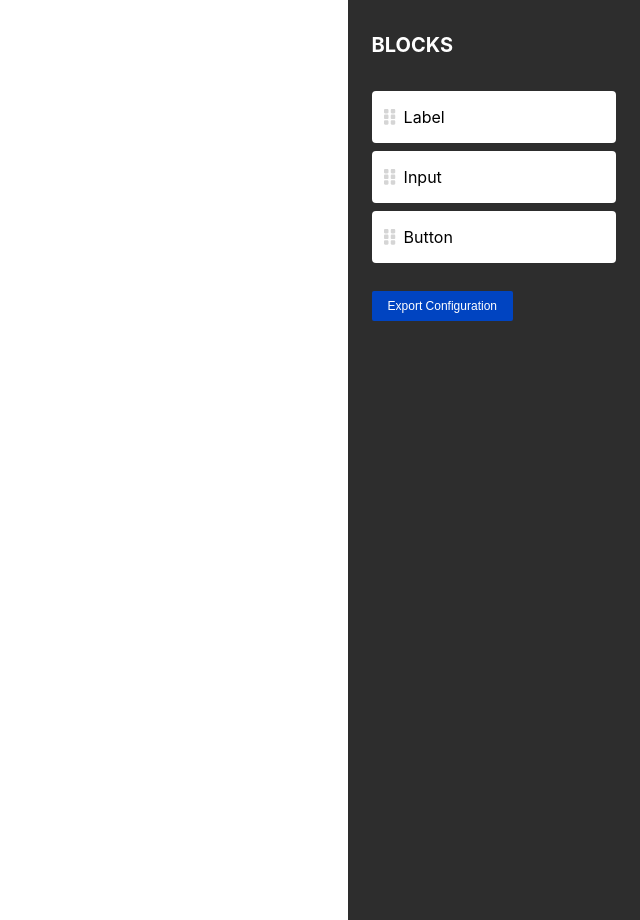
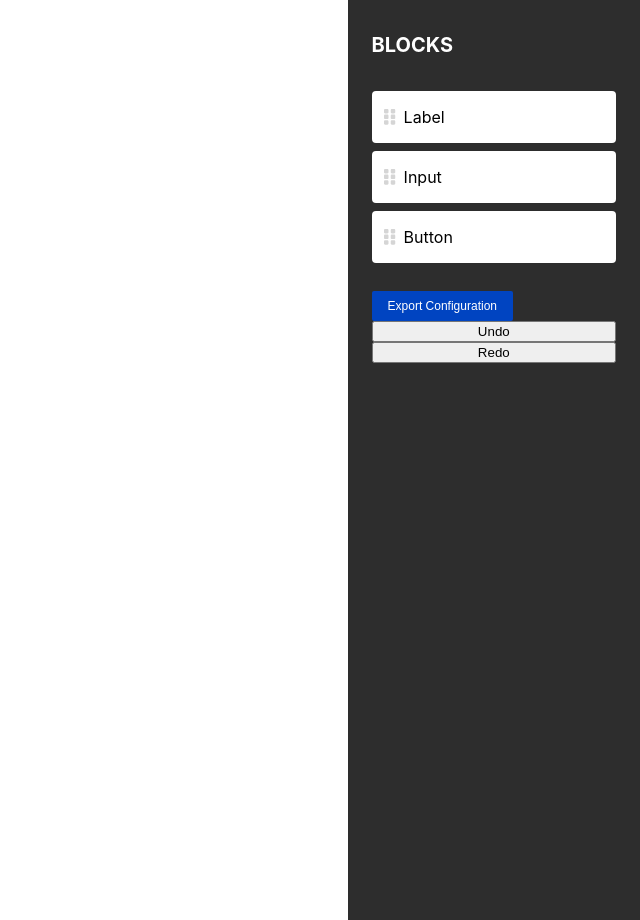
Before and after one commit to ssaumyaa7/Mini-Page-Builder, a React (Create React App) app: page / in a window 1280 px wide. Shown: the whole page, without its empty margins (640-1280 px from the left). Built offline with nearby package versions, Linux system fonts and the light colour scheme.

Commit message:
undo redo functionality added

```diff
--- a/src/containers/miniBuilderContainer.js
+++ b/src/containers/miniBuilderContainer.js
@@ -8,17 +8,40 @@ const miniBuilderContainer = (WrappedComponent) => () => {
   const [currentEl, setCurrentEl] = useState(null);
 
   // Memoize localStorage value
-  const storedListString = useMemo(() => localStorage.getItem("pageList"), []);
+  const storedListString = useMemo(() => localStorage.getItem("mainList"), []);
+  const storageRedoList = useMemo(() => localStorage.getItem("updatedList"), []);
 
   // Initialize list with the parsed value or an empty array
   const [list, setList] = useState(
     storedListString ? JSON.parse(storedListString) : []
   );
 
+  const [redoList, setRedoList] = useState(
+    storageRedoList ? JSON.parse(storageRedoList) : []
+  );
+
   // Set list in localStorage
   useEffect(() => {
-    localStorage.setItem("pageList", JSON.stringify(list));
-  }, [list]);
+    localStorage.setItem("mainList", JSON.stringify(list));
+    localStorage.setItem("updatedList", JSON.stringify(redoList));
+  }, [list, redoList]);
+
+  // funcationality for Undo
+  const handleUndo = () => {
+    if (list.length > 0) {
+      const undoElement = list.pop();
+      setList([...list]);
+      setRedoList((prevRedoList) => [...prevRedoList, undoElement]);
+    }
+  };
+  // functionalisty for Redo
+  const handleRedo = () => {
+    if (redoList.length > 0) {
+      const redoElement = redoList.pop();
+      setRedoList([...redoList]);
+      setList((prevList) => [...prevList, redoElement]);
+    }
+  };
 
   // Handle drag start event
   const onDragStart = (e) => {
@@ -121,6 +144,8 @@ const exportPageConfiguration = () => {
       handleKeyDown={handleKeyDown}
       list={list}
       exportPageConfiguration={exportPageConfiguration}
+      handleUndo={handleUndo}
+      handleRedo={handleRedo}
     />
   );
 };
--- a/src/pages/MiniBuilder.js
+++ b/src/pages/MiniBuilder.js
@@ -20,6 +20,8 @@ const MiniBuilder = ({
   handleKeyDown,
   list,
   exportPageConfiguration,
+  handleUndo,
+  handleRedo,
 }) => {
   return (
     <div className="mini-builder-main">
@@ -69,6 +71,8 @@ const MiniBuilder = ({
           <button className="export-btn" onClick={exportPageConfiguration}>
             {STRINGS.button.text}
           </button>
+          <button onClick={handleUndo}>Undo</button>
+          <button onClick={handleRedo}>Redo</button>
         </div>
       </div>
     </div>
```
Lines whose indentation alone changed are shown as unchanged.
